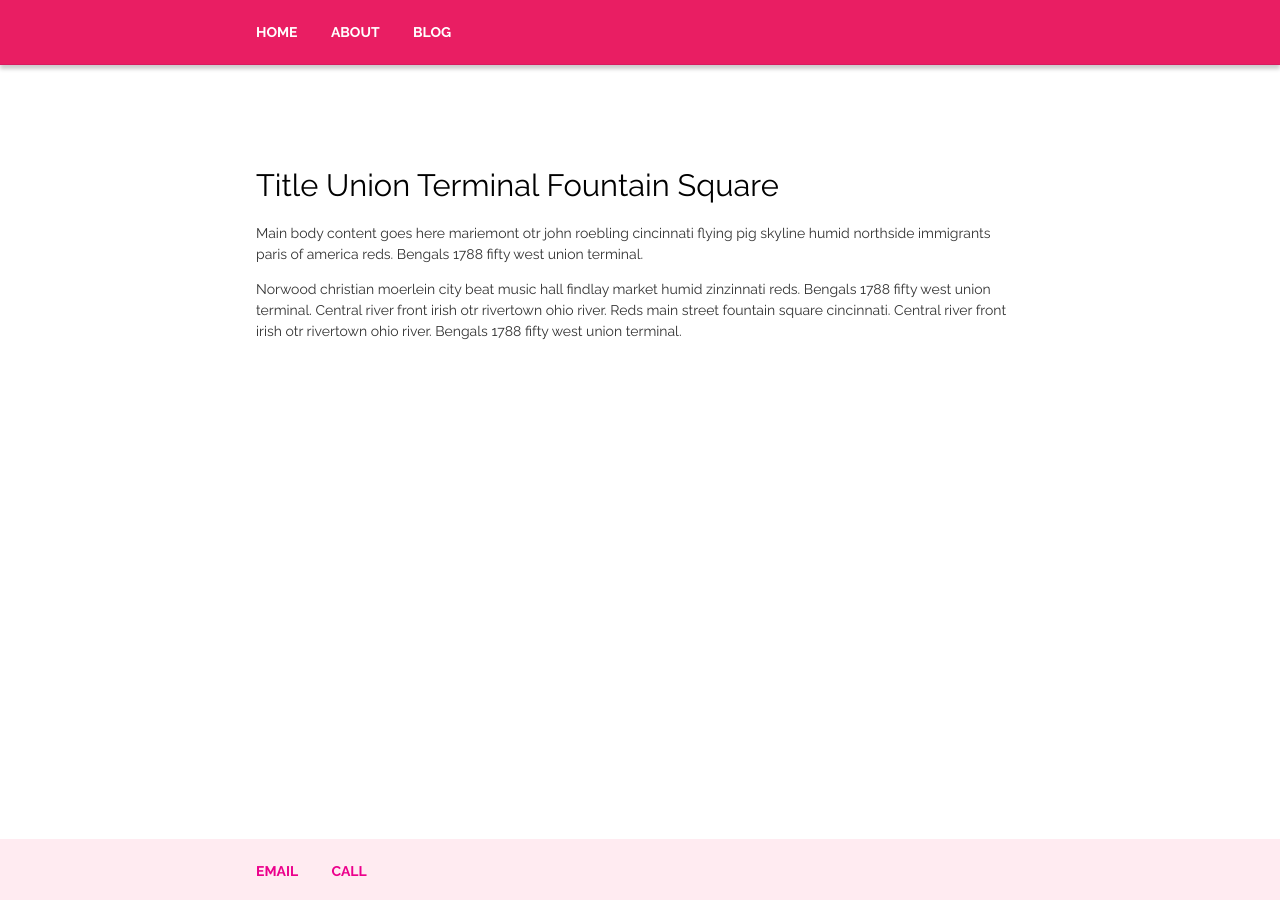
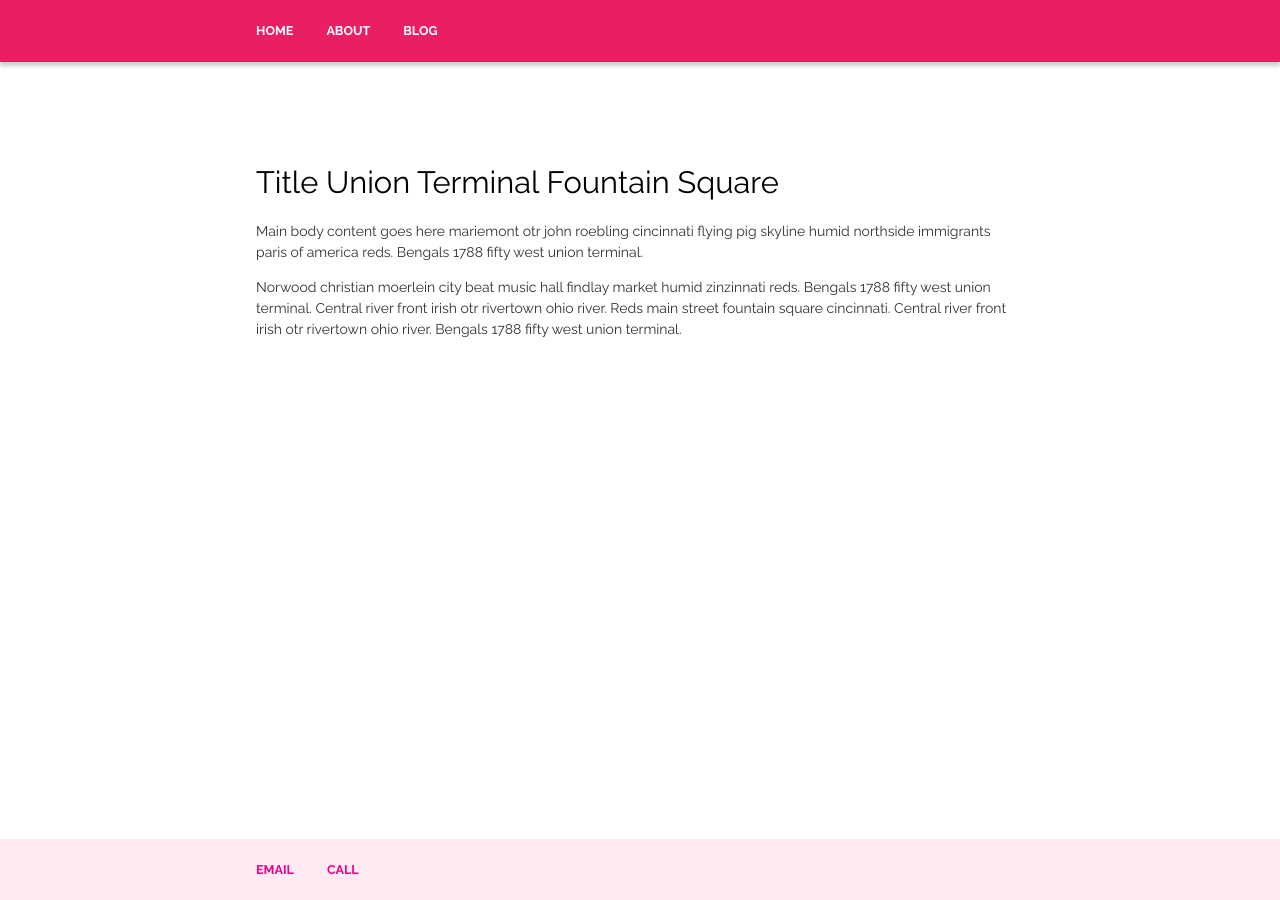
Before and after one commit to banbanbana/happybana.github.io, a Jekyll site: the page index.html, which Jekyll copies as it is, in a window 1280 px wide. Built offline with Jekyll 4.4.1, drawn with Linux system fonts in a browser that asks for light colours.

Commit message:
Update test.css

```diff
--- a/css/test.css
+++ b/css/test.css
@@ -21,8 +21,8 @@ nav ul, footer ul {
     	list-style: none;
 	text-transform:uppercase;
 	font-weight:700;
-	font-size: 1em;
-	line-height: 1em;
+	font-size: .9em;
+	line-height: .9em;
 	margin:0px;
 }
 
```
